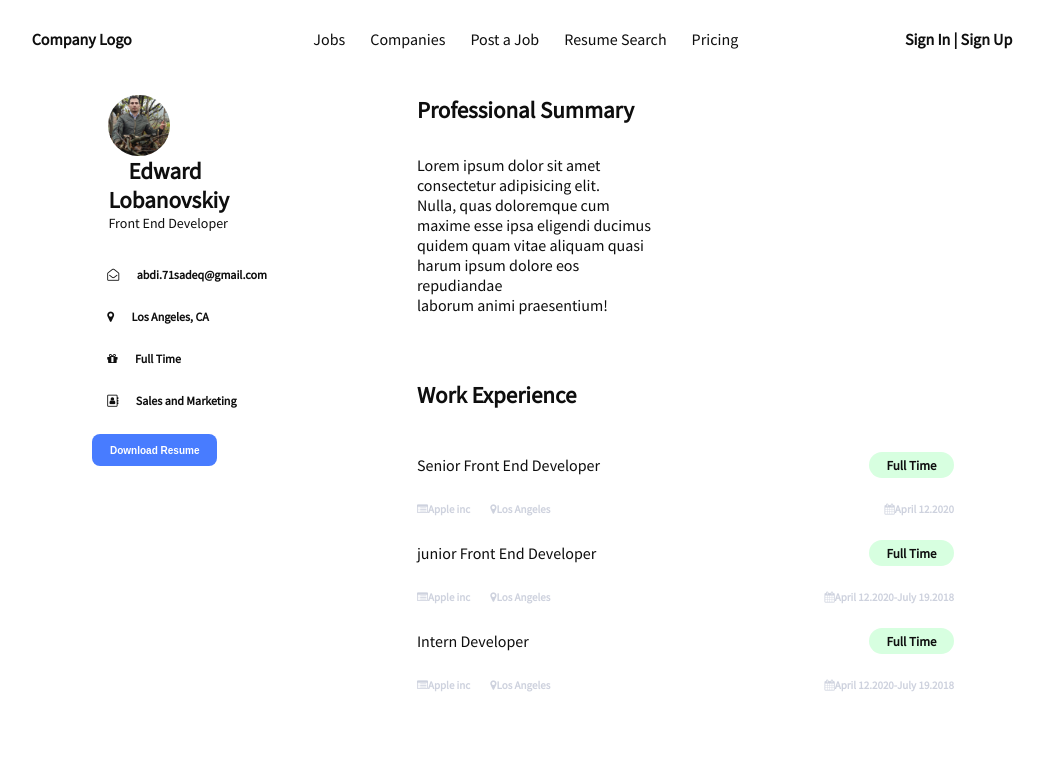
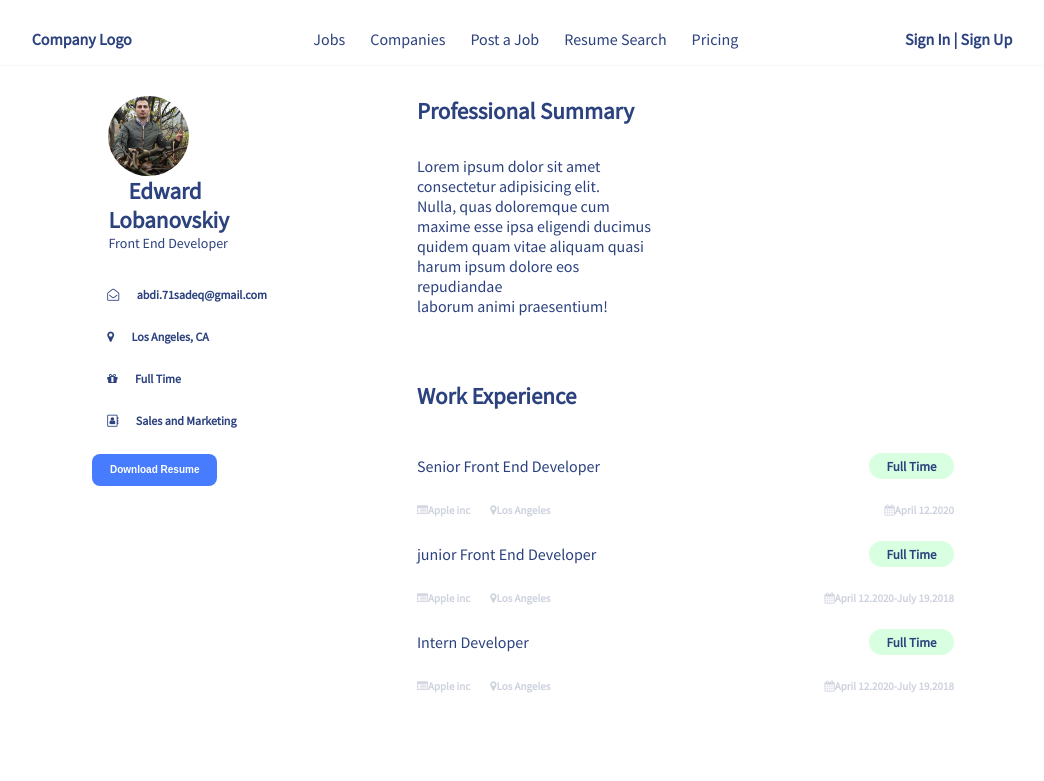
Before and after one commit to sadeqabdi/html-project-, a plain HTML site: page index.html in a window 1280 px wide. Shown: the top 781 px of the page, without its empty margins (118-1162 px from the left). Drawn offline with Linux system fonts and the light colour scheme.

Commit message:
refactor2

```diff
--- a/index.css
+++ b/index.css
@@ -2,7 +2,7 @@
     display: flex;
     justify-content: space-evenly;
     margin: 0 auto;
-    color: #0e0e0e;
+    color: #2c427e;
     align-items: center;
     margin-top: 1%;
 }
@@ -10,10 +10,10 @@
     font-size: 12px;
 }
 .block-img{
-    width: 10%;
+    width: 13%;
 }
-.bloc-content{
-    display: flex;
+.container{
+
     margin: 0 16%;
     width: 45%;
 }
@@ -121,6 +121,7 @@
 }
 .aside{
     margin-top: 30px;
+    color: #2c427e;
 
 }
 .picture_tite{
--- a/index.html
+++ b/index.html
@@ -12,7 +12,7 @@
 
     <main>
 
-        <header >
+        <header style="border-bottom: 1px solid #f6f7f9;">
             <nav class="topnav">
                 <div style="font-weight: 600;">
                     <p>
@@ -40,9 +40,8 @@
 
         </header>
 
-        <div>
-
-        <section  class="bloc-content" style="color: #0e0e0e;">
+        <section  class="container" style="color: #0e0e0e;">
+            <div class="block_content" style="display: flex;">
                 <aside  class="aside">
 
                     <div class="aside_block">
@@ -83,7 +82,7 @@
 
 
                 </aside>
-            <article>
+                <article style="color: #2c427e;">
 
                     <section class="section_summary">
                         <div style="font-size: 23px;">
@@ -259,16 +258,13 @@
                             </div>
                         </div>
                     </section>
-
                 </article>
+            </div>
         </section>
-
-        </div>
-
 
         <footer>
             <div>
-                <div style="display: flex; justify-content: space-evenly; margin-top: 12%; align-items: center;">
+                <div style="display: flex; justify-content: space-evenly; margin-top: 12%; align-items: center; color: #2c427e;">
                     <section>
                         <div>
                             <ul class="ul_home">
```
Lines whose indentation alone changed are shown as unchanged.
